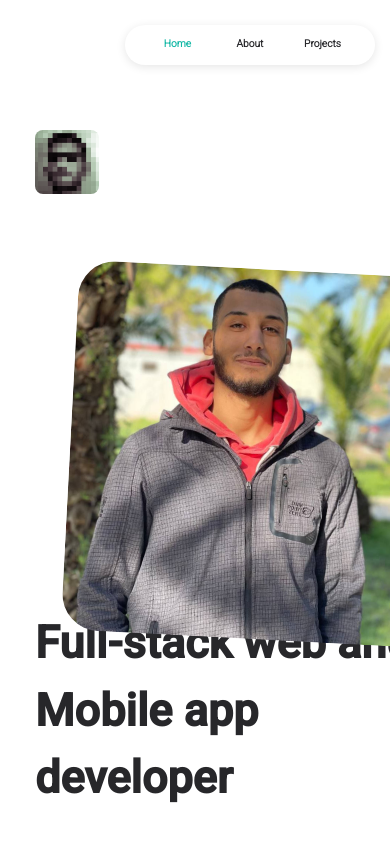
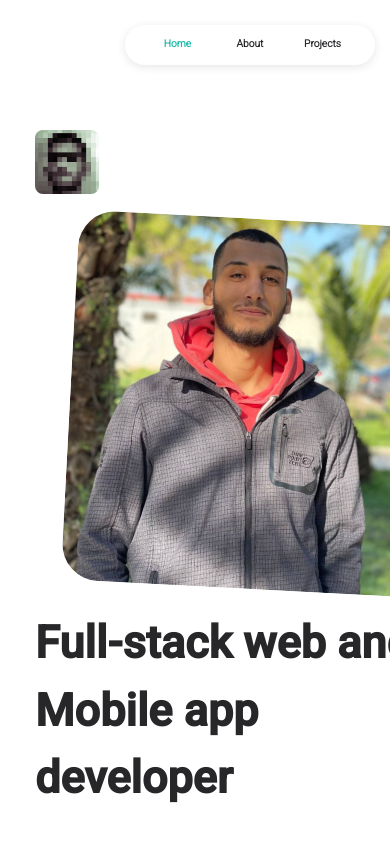
Before and after one commit to t-88/Portfolio, a React (Create React App) app: page / in a window 390 px wide. Shown: the top 844 px of the page. Built offline with nearby package versions, Linux system fonts and the light colour scheme.

Commit message:
Remove padding

```diff
--- a/src/pages/styles/homepage.css
+++ b/src/pages/styles/homepage.css
@@ -125,8 +125,6 @@
 	}
 
 	.homepage-image-container {
-		padding-top: 50px;
-		padding-bottom: 50px;
 		margin-left: 10px;
 		order: 1;
 	}
```
